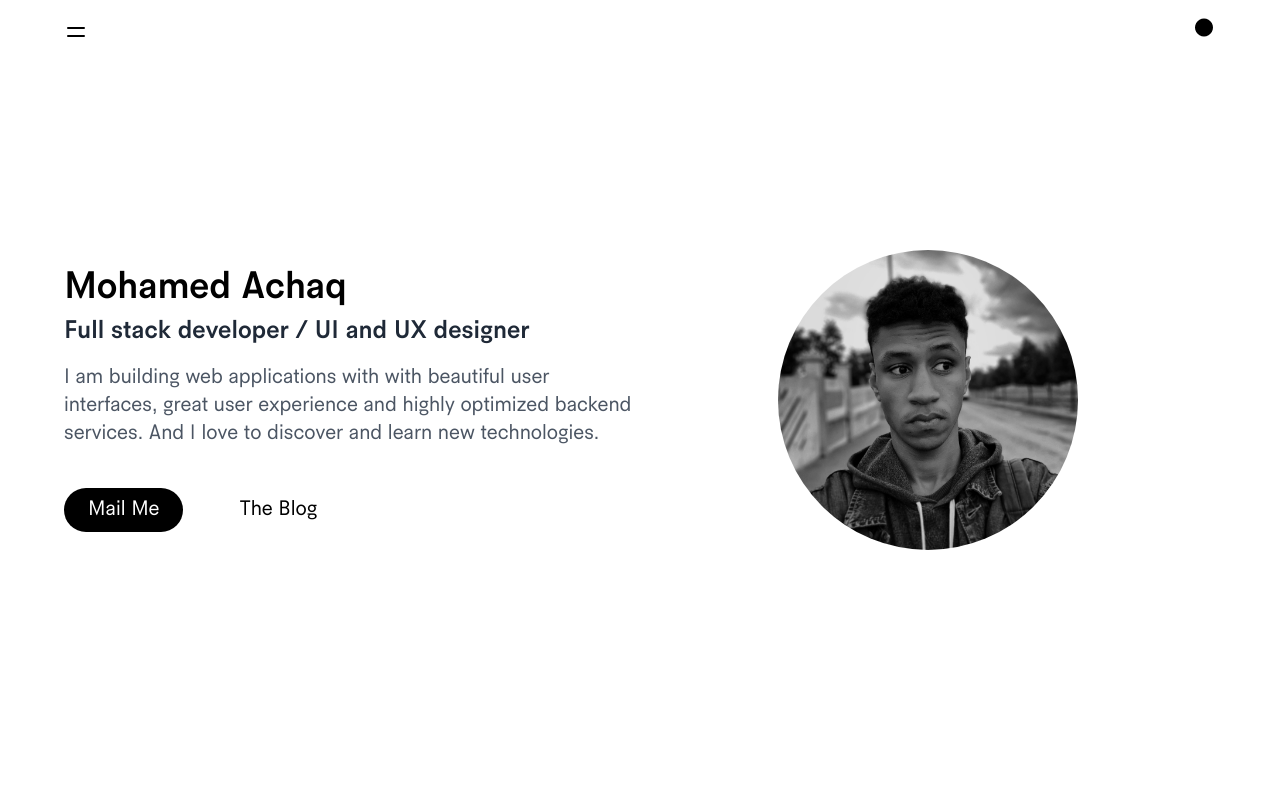
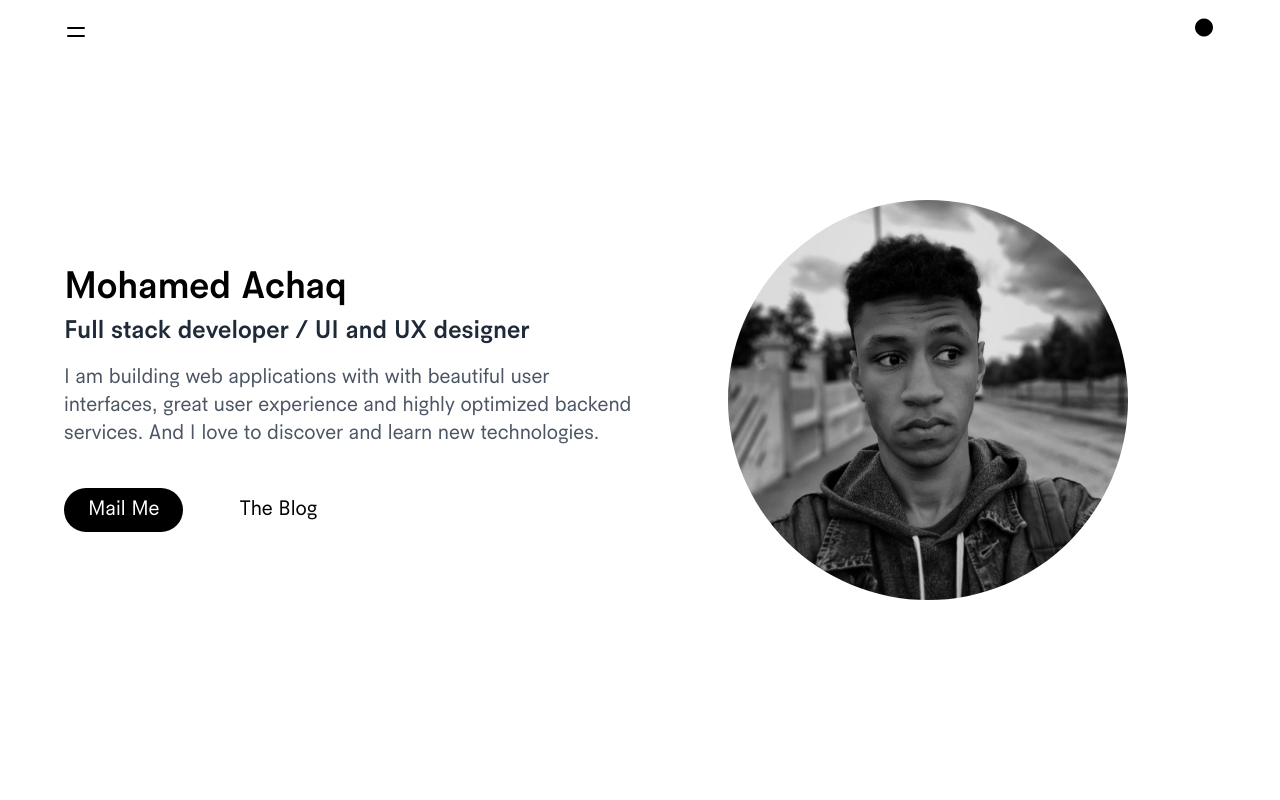
Before and after one commit to triyanox/portfolio, a Next.js app: page / in a window 1280 px wide. Shown: the top 800 px of the page. Built offline with nearby package versions, Linux system fonts and the light colour scheme.

Commit message:
Update Intro.tsx

```diff
--- a/components/Intro.tsx
+++ b/components/Intro.tsx
@@ -33,9 +33,9 @@ const Intro = () => {
       <div className="mt-24 hidden w-full flex-col items-center justify-center gap-2 md:mt-0 md:flex">
         <Image
           src={achaq}
-          width={300}
+          width={400}
           className="rounded-full"
-          height={300}
+          height={400}
           alt="Achaq"
         />
       </div>
```
